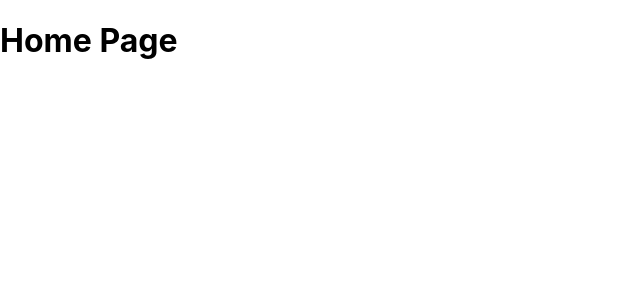
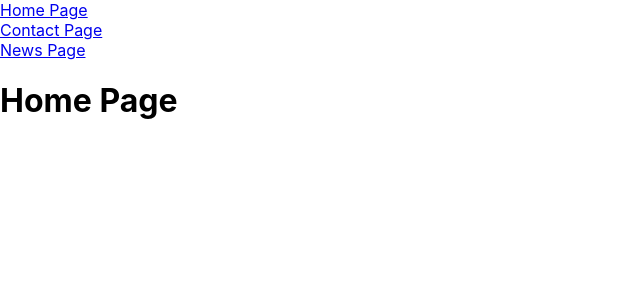
Before and after one commit to mehmteke/Word-Of-React, a React (Create React App) app: page / in a window 1280 px wide. Shown: the top 300 px of the page, without its empty margins (0-640 px from the left). Built offline with nearby package versions, Linux system fonts and the light colour scheme.

Commit message:
Link,NavLink,activeClassName,activeStyle kullanımları

```diff
--- a/src/App.css
+++ b/src/App.css
@@ -36,3 +36,7 @@
     transform: rotate(360deg);
   }
 }
+
+.activeClassName{
+  color:blue;
+}
--- a/src/App.js
+++ b/src/App.js
@@ -1,7 +1,7 @@
 import React, { Component } from 'react';
 import logo from './logo.svg';
 import './App.css';
-import {BrowserRouter as Router, Route} from 'react-router-dom';
+import {BrowserRouter as Router, Route, Link, NavLink} from 'react-router-dom';
 
 
 const news = ({match})=> {
@@ -14,6 +14,10 @@ class App extends Component {
      return (
        <Router>
             <div>
+                <Link to="/">Home Page</Link> <br></br>
+                <NavLink activeStyle = {{color:'red'}} exact to="/Contact">Contact Page</NavLink> <br></br>
+                <NavLink activeClassName = "activeClassName" exact to="/News/2">News Page</NavLink> <br></br>
+
                 <Route path="/" exact render={
                                          () =>{ return (<h1>Home Page</h1>)}
                                         }/>
```
